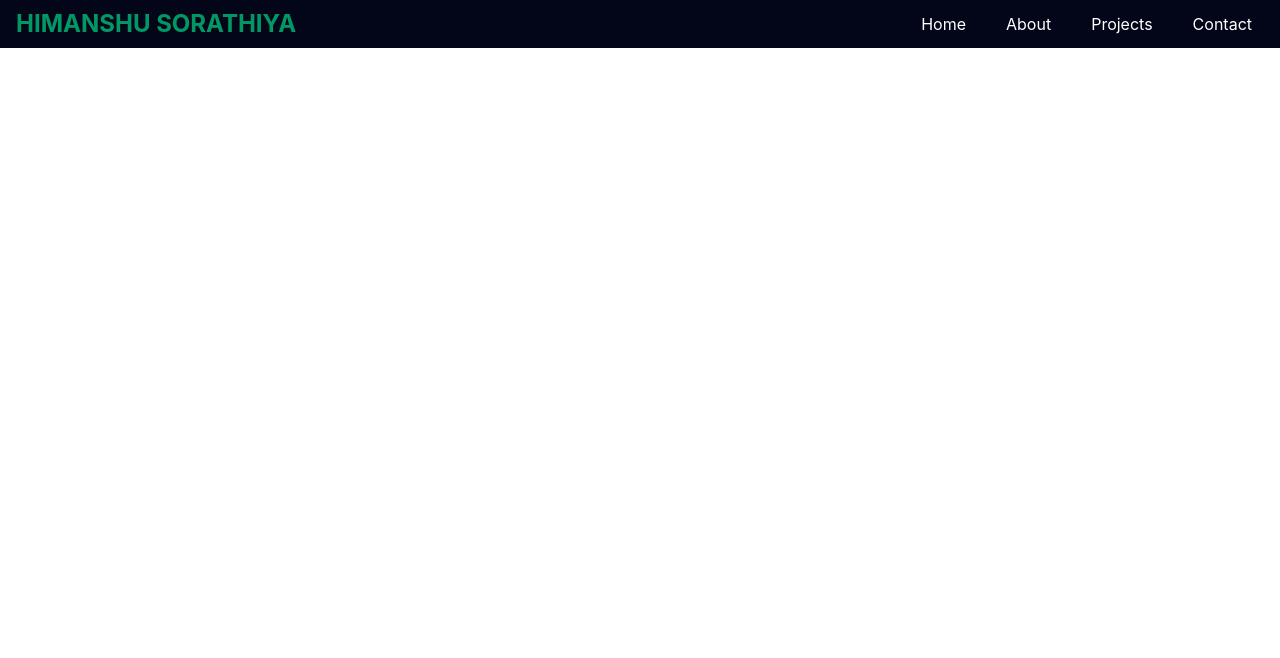
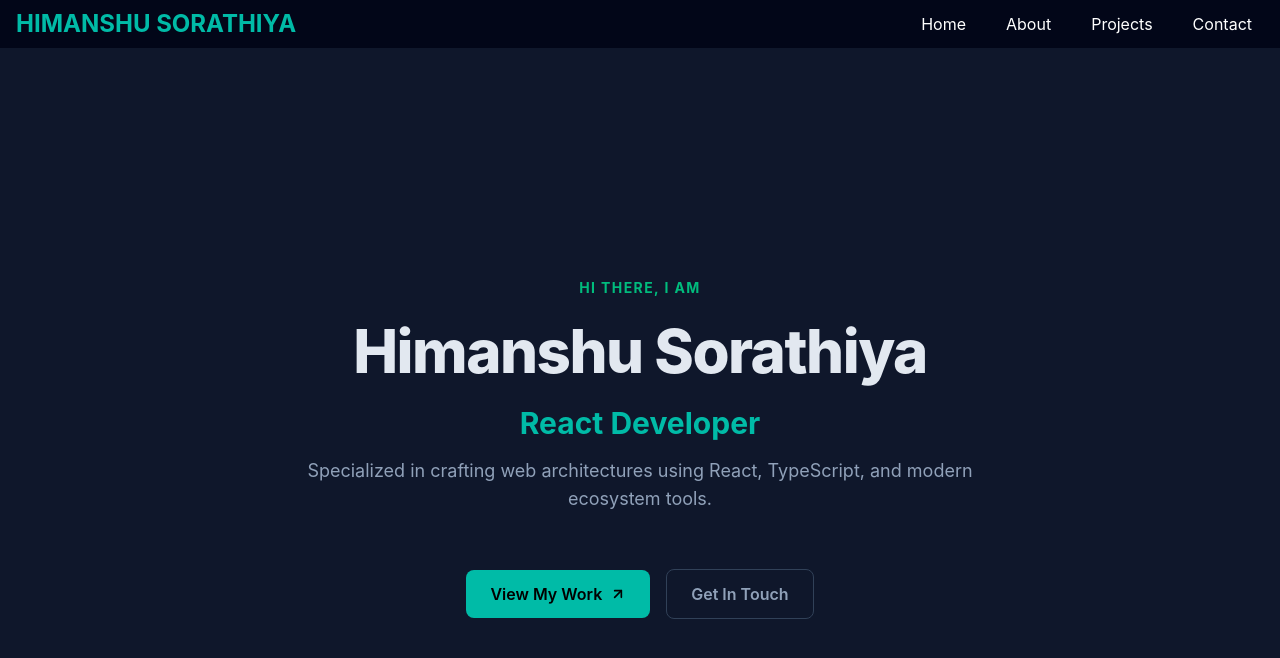
Before and after one commit to Himanshu-Sorathiya-Simform/LMS-03-PORTFOLIO, a React (Vite) app: page / in a window 1280 px wide. Shown: the top 658 px of the page. Built offline with nearby package versions, Linux system fonts and the light colour scheme.

Commit message:
create hero section

```diff
--- a/src/App.tsx
+++ b/src/App.tsx
@@ -1,9 +1,12 @@
-import Header from "./components/Header.tsx";
+import Header from './components/Header.tsx';
+import Hero from './components/Hero.tsx';
 
 function App() {
 	return (
-		<div className="flex flex-col min-h-screen h-screen">
+		<div className='flex flex-col min-h-screen h-screen'>
 			<Header />
+
+			<Hero />
 		</div>
 	);
 }
--- a/src/components/Header.tsx
+++ b/src/components/Header.tsx
@@ -3,7 +3,7 @@ import Navbar from './Navbar.tsx';
 function Header() {
 	return (
 		<header className='flex justify-between items-center px-4 py-2 gap-2 bg-slate-950'>
-			<h1 className='text-2xl font-bold uppercase text-emerald-600'>
+			<h1 className='text-2xl font-bold uppercase text-teal-500'>
 				Himanshu Sorathiya
 			</h1>
 
--- /dev/null
+++ b/src/components/Hero.tsx
@@ -0,0 +1,14 @@
+import HeroCTA from './HeroCTA.tsx';
+import IntroHeader from './IntroHeader.tsx';
+
+function Hero() {
+	return (
+		<section className='flex min-h-screen flex-col items-center justify-center bg-slate-900 gap-4 px-4 py-20 text-center font-sans'>
+			<IntroHeader />
+
+			<HeroCTA />
+		</section>
+	);
+}
+
+export default Hero;
--- /dev/null
+++ b/src/components/HeroCTA.tsx
@@ -0,0 +1,36 @@
+export default function HeroCTA() {
+	return (
+		<div className='mt-10 flex flex-col items-center justify-center gap-4 sm:flex-row'>
+			<a
+				href='#projects'
+				className='inline-flex items-center justify-center gap-2 rounded-lg bg-teal-500 px-6 py-3 font-semibold text-black transition hover:bg-teal-600'>
+				<span>View My Work</span>
+
+				<svg
+					xmlns='http://www.w3.org/2000/svg'
+					width='16'
+					height='16'
+					viewBox='0 0 24 24'
+					fill='none'
+					stroke='currentColor'
+					stroke-width='2.5'
+					stroke-linecap='round'
+					stroke-linejoin='round'>
+					<line
+						x1='7'
+						y1='17'
+						x2='17'
+						y2='7'></line>
+
+					<polyline points='7 7 17 7 17 17'></polyline>
+				</svg>
+			</a>
+
+			<a
+				href='#contact'
+				className='inline-flex items-center justify-center rounded-lg border border-slate-700 bg-slate-900 px-6 py-3 font-semibold text-slate-400 transition hover:bg-slate-800'>
+				Get In Touch
+			</a>
+		</div>
+	);
+}
--- /dev/null
+++ b/src/components/IntroHeader.tsx
@@ -0,0 +1,24 @@
+function IntroHeader() {
+	return (
+		<>
+			<p className='text-xs font-bold uppercase tracking-widest text-emerald-500 sm:text-sm'>
+				HI THERE, I AM
+			</p>
+
+			<h1 className='max-w-4xl text-4xl font-extrabold tracking-tight text-[#e2e8f0] sm:text-5xl md:text-6xl md:leading-tight'>
+				Himanshu Sorathiya
+			</h1>
+
+			<h2 className=' text-2xl font-bold text-teal-500 sm:text-3xl'>
+				React Developer
+			</h2>
+
+			<p className=' max-w-2xl text-base text-slate-400 sm:text-lg'>
+				Specialized in crafting web architectures using React, TypeScript,
+				and modern ecosystem tools.
+			</p>
+		</>
+	);
+}
+
+export default IntroHeader;
--- a/src/components/Navbar.tsx
+++ b/src/components/Navbar.tsx
@@ -5,28 +5,28 @@ function Navbar() {
 				<li>
 					<a
 						href='#'
-						className='text-white rounded-full  transition hover:bg-emerald-600/20 hover:text-emerald-600 px-3 py-1.5'>
+						className='text-white rounded-full  transition hover:bg-teal-500/20 hover:text-teal-500 px-3 py-1.5'>
 						Home
 					</a>
 				</li>
 				<li>
 					<a
 						href='#about'
-						className='text-white rounded-full  transition hover:bg-emerald-600/20 hover:text-emerald-600 px-3 py-1.5'>
+						className='text-white rounded-full  transition hover:bg-teal-500/20 hover:text-teal-500 px-3 py-1.5'>
 						About
 					</a>
 				</li>
 				<li>
 					<a
 						href='#projects'
-						className='text-white rounded-full  transition hover:bg-emerald-600/20 hover:text-emerald-600 px-3 py-1.5'>
+						className='text-white rounded-full  transition hover:bg-teal-500/20 hover:text-teal-500 px-3 py-1.5'>
 						Projects
 					</a>
 				</li>
 				<li>
 					<a
 						href='#contact'
-						className='text-white rounded-full  transition hover:bg-emerald-600/20 hover:text-emerald-600 px-3 py-1.5'>
+						className='text-white rounded-full  transition hover:bg-teal-500/20 hover:text-teal-500 px-3 py-1.5'>
 						Contact
 					</a>
 				</li>
```
